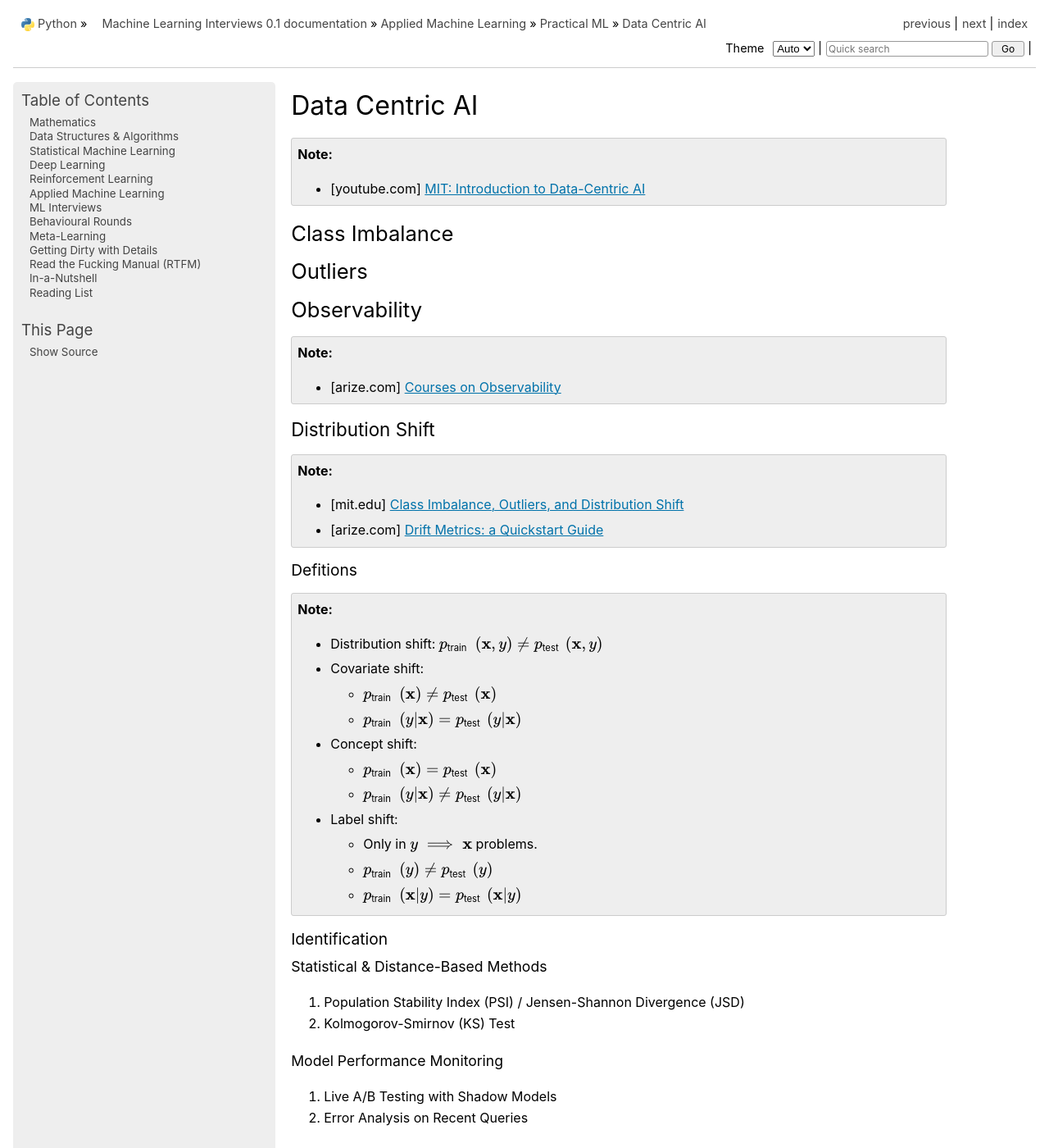
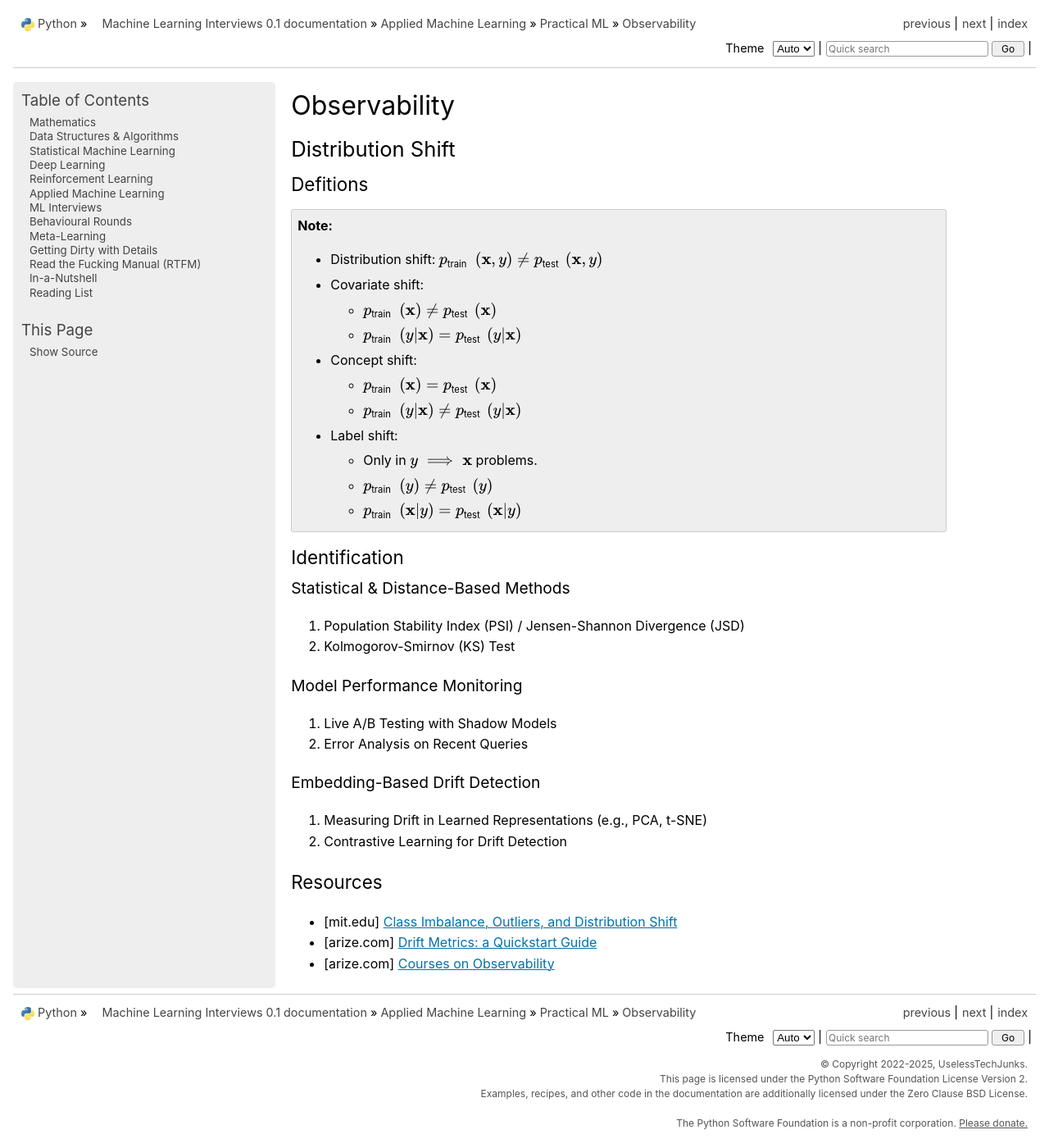
Before and after one commit to uselesstechjunks/leetcode, a Sphinx documentation site: the page built from docs/source/applied/practical/dcai.rst, in a window 1280 px wide and 1400 px high. Shown: the whole window at 82% size. Built offline with Sphinx 7.4.7, drawn with Linux system fonts in a browser that asks for light colours; pages that are not in the unit, such as notebooks, are missing from menus.

Commit message:
Update dcai.rst

```diff
--- a/docs/source/applied/practical/dcai.rst
+++ b/docs/source/applied/practical/dcai.rst
@@ -1,30 +1,11 @@
 ###################################################################################
-Data Centric AI
+Observability
 ###################################################################################
-.. note::
-	* [youtube.com] `MIT: Introduction to Data-Centric AI <https://www.youtube.com/watch?v=ayzOzZGHZy4&list=PLnSYPjg2dHQKdig0vVbN-ZnEU0yNJ1mo5>`_
-
 ***********************************************************************************
-Class Imbalance
+Distribution Shift
 ***********************************************************************************
-***********************************************************************************
-Outliers
-***********************************************************************************
-***********************************************************************************
-Observability
-***********************************************************************************
-.. note::
-
-	* [arize.com] `Courses on Observability <https://courses.arize.com/courses/>`_
-
-Distribution Shift
-====================================================================================
-.. note::
-	* [mit.edu] `Class Imbalance, Outliers, and Distribution Shift <https://dcai.csail.mit.edu/2024/imbalance-outliers-shift/>`_
-	* [arize.com] `Drift Metrics: a Quickstart Guide <https://arize.com/blog-course/drift/>`_
-
 Defitions
--------------------------------------------------------------------------------------
+===================================================================================
 .. note::
 	* Distribution shift: :math:`p_{\text{train}}(\mathbf{x},y)\neq p_{\text{test}}(\mathbf{x},y)`
 	* Covariate shift:
@@ -42,18 +23,24 @@ Defitions
 		* :math:`p_{\text{train}}(\mathbf{x}|y)=p_{\text{test}}(\mathbf{x}|y)`
 
 Identification
--------------------------------------------------------------------------------------
+===================================================================================
 Statistical & Distance-Based Methods
-^^^^^^^^^^^^^^^^^^^^^^^^^^^^^^^^^^^^^^^^^^^^^^^^^^^^^^^^^^^^^^^^^^^^^^^^^^^^^^^^^^^^^
+-----------------------------------------------------------------------------------
 #. Population Stability Index (PSI) / Jensen-Shannon Divergence (JSD)
 #. Kolmogorov-Smirnov (KS) Test
 
 Model Performance Monitoring
-^^^^^^^^^^^^^^^^^^^^^^^^^^^^^^^^^^^^^^^^^^^^^^^^^^^^^^^^^^^^^^^^^^^^^^^^^^^^^^^^^^^^^
+-----------------------------------------------------------------------------------
 #. Live A/B Testing with Shadow Models
 #. Error Analysis on Recent Queries
 
 Embedding-Based Drift Detection
-^^^^^^^^^^^^^^^^^^^^^^^^^^^^^^^^^^^^^^^^^^^^^^^^^^^^^^^^^^^^^^^^^^^^^^^^^^^^^^^^^^^^^
+-----------------------------------------------------------------------------------
 #. Measuring Drift in Learned Representations (e.g., PCA, t-SNE)
 #. Contrastive Learning for Drift Detection
+
+Resources
+===================================================================================
+- [mit.edu] `Class Imbalance, Outliers, and Distribution Shift <https://dcai.csail.mit.edu/2024/imbalance-outliers-shift/>`_
+- [arize.com] `Drift Metrics: a Quickstart Guide <https://arize.com/blog-course/drift/>`_
+- [arize.com] `Courses on Observability <https://courses.arize.com/courses/>`_
```
